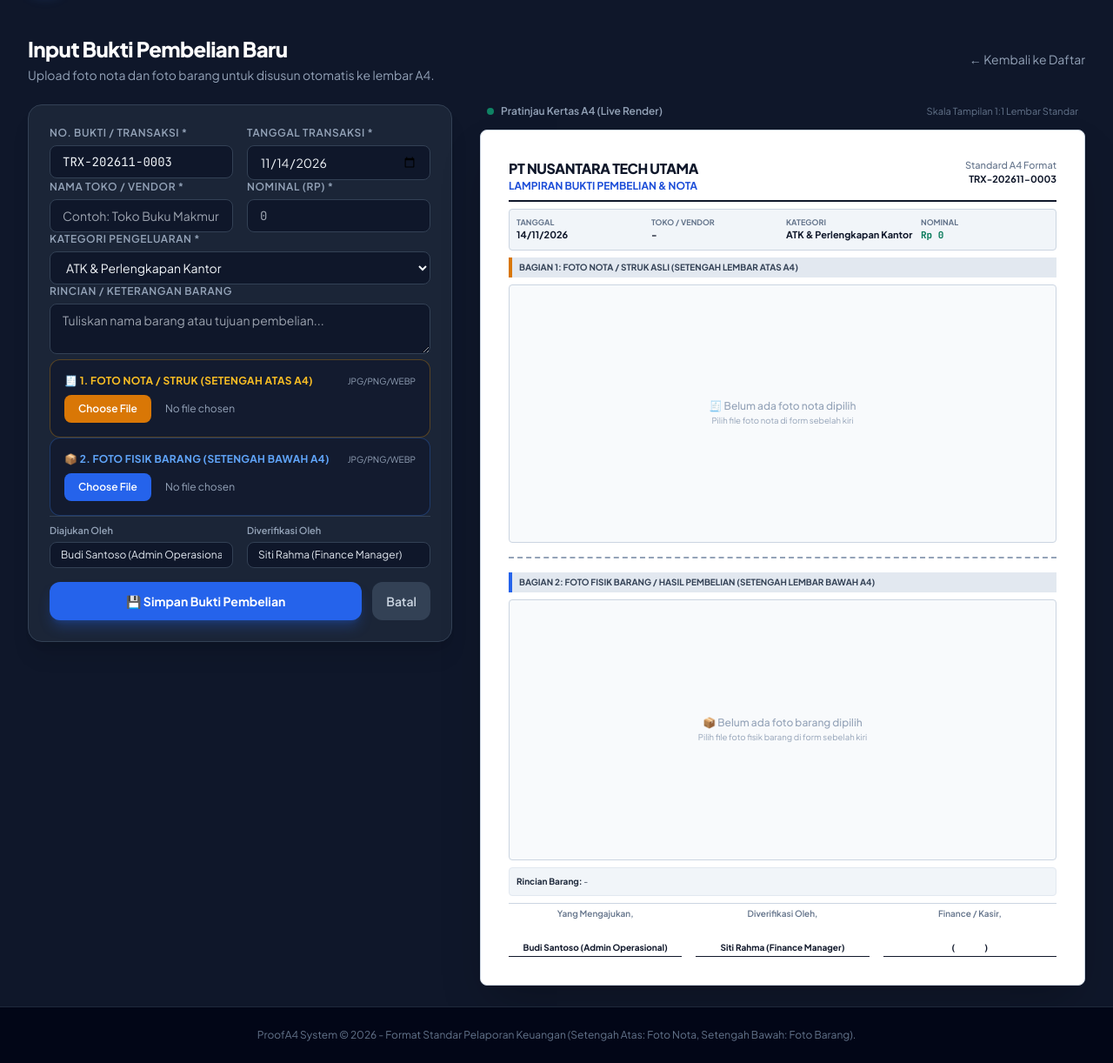
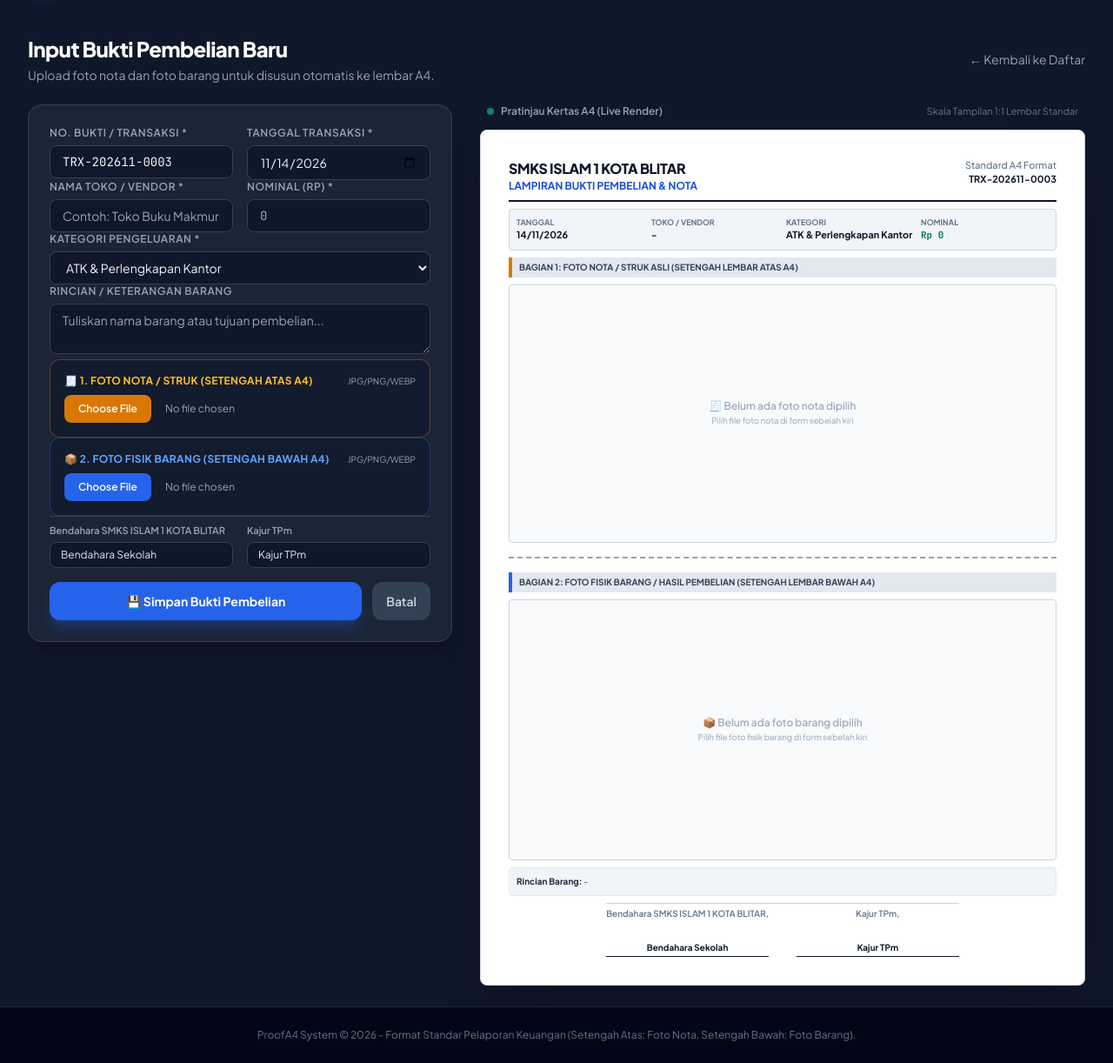
Before and after one commit to kasansoleh/notasmki, a Laravel app: page /proofs/create in a window 1280 px wide. Shown: the part 65-1287 px from the top of the page at 87% size. Run offline with Laravel 12, Linux system fonts and the light colour scheme; data comes from the database, SQL or seed files in the repository; some libraries are stand-ins or nearby versions.

Commit message:
feat: adjust signature columns to 2 columns (Bendahara SMKS ISLAM 1 KOTA BLITAR & Kajur TPm)

```diff
--- a/app/Models/CompanySetting.php
+++ b/app/Models/CompanySetting.php
@@ -21,13 +21,13 @@ class CompanySetting extends Model
         return self::firstOrCreate(
             ['id' => 1],
             [
-                'company_name' => 'PT NUSANTARA TECH UTAMA',
+                'company_name' => 'SMKS ISLAM 1 KOTA BLITAR',
                 'doc_title' => 'LAMPIRAN BUKTI PEMBELIAN & NOTA',
                 'company_address' => 'Gedung Cyber 2 Lantai 15, Jl. H.R. Rasuna Said, Jakarta Selatan',
                 'company_phone' => '(021) 555-0199',
-                'default_submitted_by' => 'Staf Operasional / Pembeli',
+                'default_submitted_by' => 'Bendahara SMKS Islam 1 Blitar',
                 'default_verified_by' => 'Supervisor / Manager',
-                'default_finance_by' => 'Finance & Kasir',
+                'default_finance_by' => 'Kajur Teknik Pemesinan (TPm)',
             ]
         );
     }
--- a/resources/views/proofs/batch-print.blade.php
+++ b/resources/views/proofs/batch-print.blade.php
@@ -193,7 +193,7 @@
 
         .signatures {
             display: grid;
-            grid-template-columns: repeat(3, 1fr);
+            grid-template-columns: 1fr 1fr; max-width: 450px; margin-left: auto; margin-right: auto;
             gap: 8px;
             margin-top: 4px;
             padding-top: 4px;
--- a/resources/views/proofs/create.blade.php
+++ b/resources/views/proofs/create.blade.php
@@ -77,12 +77,12 @@
                 <!-- Penandatangan -->
                 <div class="grid grid-cols-2 gap-4 pt-2 border-t border-slate-700">
                     <div>
-                        <label class="block text-[11px] font-semibold text-slate-400 mb-1">Diajukan Oleh</label>
+                        <label class="block text-[11px] font-semibold text-slate-400 mb-1">Bendahara SMKS ISLAM 1 KOTA BLITAR</label>
                         <input type="text" name="submitted_by" id="formSubmitter" value="{{ old('submitted_by', $settings->default_submitted_by) }}" class="w-full bg-slate-900 border border-slate-700 rounded-lg px-3 py-1.5 text-xs text-slate-200" oninput="syncPreview()">
                     </div>
                     <div>
-                        <label class="block text-[11px] font-semibold text-slate-400 mb-1">Diverifikasi Oleh</label>
-                        <input type="text" name="verified_by" id="formVerifier" value="{{ old('verified_by', $settings->default_verified_by) }}" class="w-full bg-slate-900 border border-slate-700 rounded-lg px-3 py-1.5 text-xs text-slate-200" oninput="syncPreview()">
+                        <label class="block text-[11px] font-semibold text-slate-400 mb-1">Kajur TPm</label>
+                        <input type="text" name="finance_by" id="formFinance" value="{{ old('finance_by', $settings->default_finance_by) }}" class="w-full bg-slate-900 border border-slate-700 rounded-lg px-3 py-1.5 text-xs text-slate-200" oninput="syncPreview()">
                     </div>
                 </div>
 
@@ -181,18 +181,14 @@
                     </div>
 
                     <!-- Tanda Tangan -->
-                    <div class="grid grid-cols-3 gap-4 text-center text-[10px] pt-1 border-t border-slate-300">
+                    <div class="grid grid-cols-2 gap-8 max-w-md mx-auto text-center text-[10px] pt-1 border-t border-slate-300">
                         <div>
-                            <div class="text-slate-500 font-semibold mb-6">Yang Mengajukan,</div>
+                            <div class="text-slate-500 font-semibold mb-6">Bendahara SMKS ISLAM 1 KOTA BLITAR,</div>
                             <div class="font-bold border-b border-slate-900 pb-0.5" id="pvSubmitter">{{ $settings->default_submitted_by }}</div>
                         </div>
                         <div>
-                            <div class="text-slate-500 font-semibold mb-6">Diverifikasi Oleh,</div>
-                            <div class="font-bold border-b border-slate-900 pb-0.5" id="pvVerifier">{{ $settings->default_verified_by }}</div>
-                        </div>
-                        <div>
-                            <div class="text-slate-500 font-semibold mb-6">Finance / Kasir,</div>
-                            <div class="font-bold border-b border-slate-900 pb-0.5">( &nbsp; &nbsp; &nbsp; &nbsp; &nbsp; &nbsp; &nbsp; &nbsp; &nbsp; )</div>
+                            <div class="text-slate-500 font-semibold mb-6">Kajur TPm,</div>
+                            <div class="font-bold border-b border-slate-900 pb-0.5" id="pvFinance">{{ $settings->default_finance_by }}</div>
                         </div>
                     </div>
                 </div>
@@ -239,7 +235,7 @@
         document.getElementById('pvCategory').innerText = document.getElementById('formCategory').value;
         document.getElementById('pvDesc').innerText = document.getElementById('formDesc').value || '-';
         document.getElementById('pvSubmitter').innerText = document.getElementById('formSubmitter').value || '-';
-        document.getElementById('pvVerifier').innerText = document.getElementById('formVerifier').value || '-';
+        document.getElementById('pvFinance').innerText = document.getElementById('formFinance').value || '-';
     }
 
     syncPreview();
--- a/resources/views/proofs/edit.blade.php
+++ b/resources/views/proofs/edit.blade.php
@@ -87,12 +87,12 @@
             <!-- Penandatangan -->
             <div class="grid grid-cols-2 gap-4 pt-2 border-t border-slate-700">
                 <div>
-                    <label class="block text-[11px] font-semibold text-slate-400 mb-1">Diajukan Oleh</label>
+                    <label class="block text-[11px] font-semibold text-slate-400 mb-1">Bendahara SMKS ISLAM 1 KOTA BLITAR</label>
                     <input type="text" name="submitted_by" value="{{ old('submitted_by', $proof->submitted_by) }}" class="w-full bg-slate-900 border border-slate-700 rounded-lg px-3 py-1.5 text-xs text-slate-200">
                 </div>
                 <div>
-                    <label class="block text-[11px] font-semibold text-slate-400 mb-1">Diverifikasi Oleh</label>
-                    <input type="text" name="verified_by" value="{{ old('verified_by', $proof->verified_by) }}" class="w-full bg-slate-900 border border-slate-700 rounded-lg px-3 py-1.5 text-xs text-slate-200">
+                    <label class="block text-[11px] font-semibold text-slate-400 mb-1">Kajur TPm</label>
+                    <input type="text" name="finance_by" value="{{ old('finance_by', $proof->finance_by) }}" class="w-full bg-slate-900 border border-slate-700 rounded-lg px-3 py-1.5 text-xs text-slate-200">
                 </div>
             </div>
 
```
Also changed, not shown: database/seeders/DatabaseSeeder.php (+7 -7 lines), resources/views/proofs/print.blade.php (+3 -7 lines), resources/views/proofs/show.blade.php (+3 -7 lines), resources/views/settings/index.blade.php (+4 -8 lines), tests/Feature/PurchaseProofTest.php (+26 -23 lines), database/migrations/2026_11_12_061615_create_company_settings_table.php.
